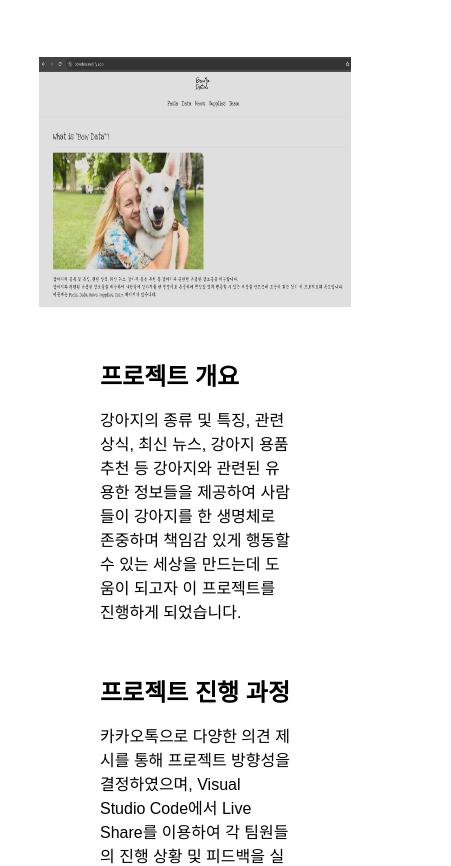
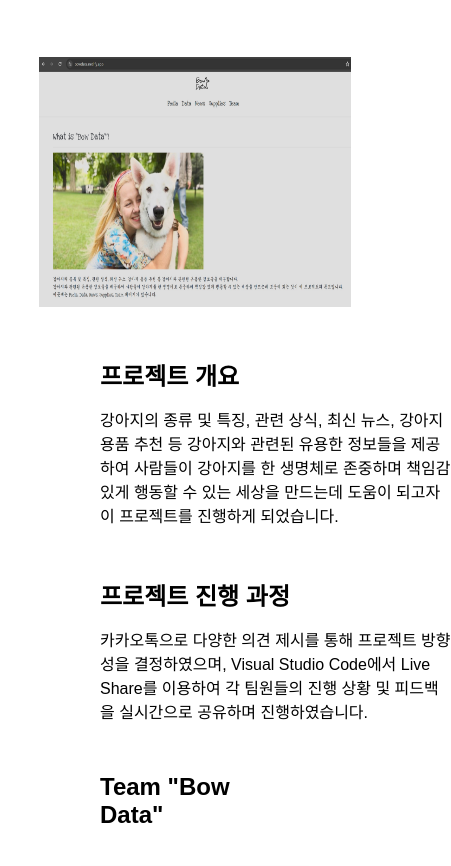
Before and after one commit to hybinn/Portfolio, a website: page team.html in a window 390 px wide. Shown: the part 191-1057 px from the top of the page, 451 px wide, since content can reach past the window. Drawn offline with Linux system fonts and the light colour scheme.

Commit message:
Update team-style.css

```diff
--- a/css/team-style.css
+++ b/css/team-style.css
@@ -272,7 +272,7 @@ footer {
     width: 80%;
   }
   #su {
-    text-align: left;
+    width: 90%;
   }
   .card {
     flex: 1 0 100%; /* 한 줄에 하나씩 배치되도록 변경 */
```
